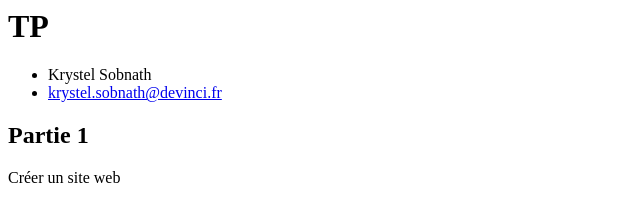
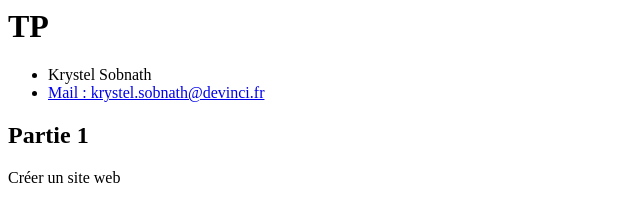
Before and after one commit to ksobnath/ksobnath.github.io, a plain HTML site: page index.html in a window 1280 px wide. Shown: the full height of the page, 0-640 px from the left. Drawn offline with Linux system fonts and the light colour scheme; files that its build step writes are made by us from their sources.

Commit message:
Update index.html

```diff
--- a/index.html
+++ b/index.html
@@ -8,7 +8,7 @@
     <h1> TP </h1>
     <ul>
       <li> Krystel Sobnath </li>
-      <li> <a href="mailto:krystel.sobnath@devinci.fr"> krystel.sobnath@devinci.fr </a></li>
+      <li> <a href="mailto:krystel.sobnath@devinci.fr"> Mail : krystel.sobnath@devinci.fr </a></li>
     </ul>
     <h2> Partie 1 </h2>
     <p> Créer un site web </p>
```
